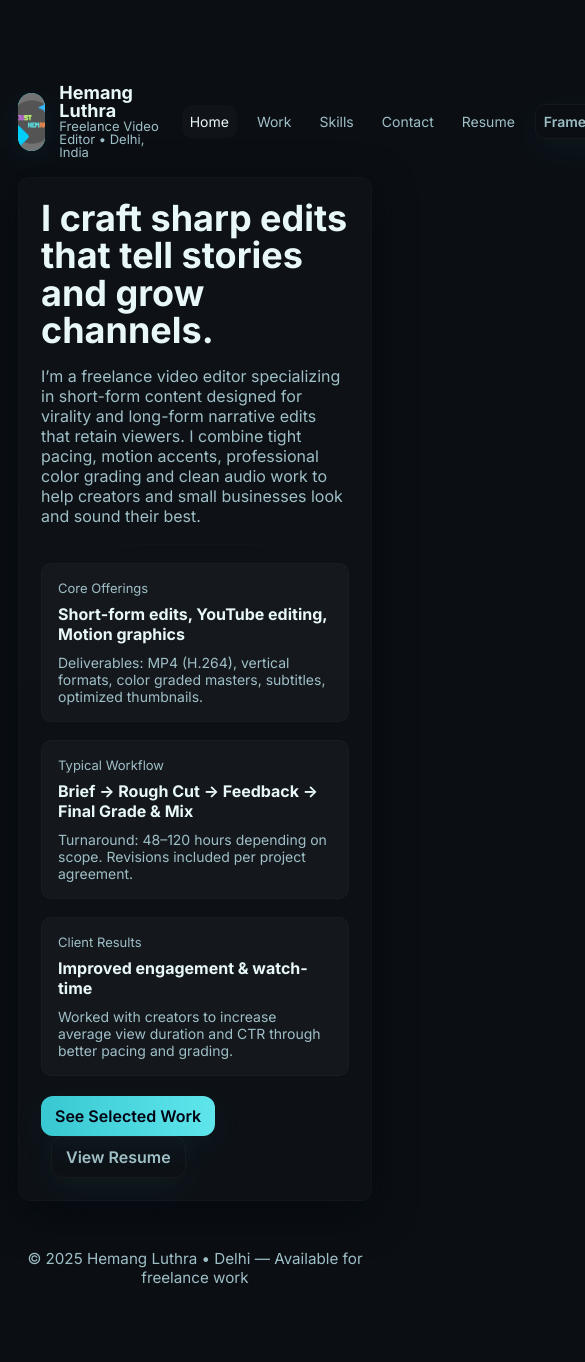
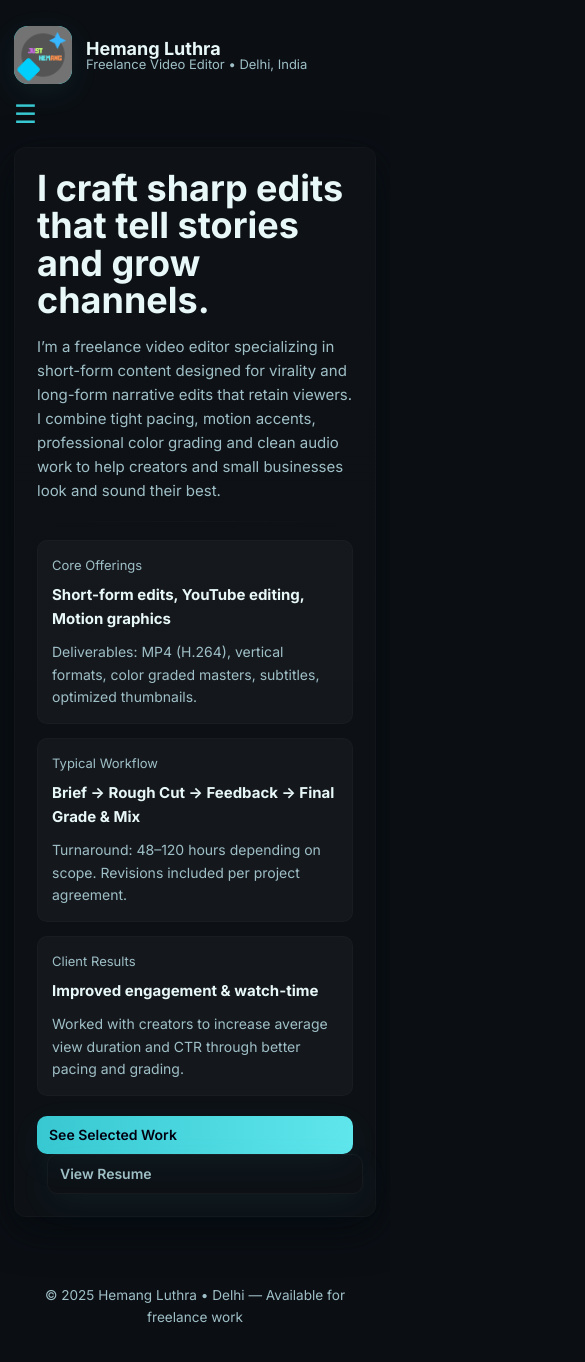
Before and after one commit to Hemang-Luthra/justhemang, a plain HTML site: page index.html in a window 390 px wide. Shown: the top 1362 px of the page, 585 px wide, since content can reach past the window. Before the commit the page ends 1317 px from the top, so only its background shows below. Drawn offline with Linux system fonts and the light colour scheme.

Commit message:
Add files via upload

```diff
--- a/index.html
+++ b/index.html
@@ -8,13 +8,18 @@
 <div class="who"><div class="name">Hemang Luthra</div><div class="role">Freelance Video Editor • Delhi, India</div></div></div>
 
 <nav class="nav">
-  <a href="index.html">Home</a>
-  <a href="work.html">Work</a>
-  <a href="skills.html">Skills</a>
-  <a href="contact.html">Contact</a>
-  <a href="resume.html">Resume</a>
-  <a class="btn ghost" href="https://www.framefolio.in/justhemang" target="_blank" rel="noreferrer">Framefolio</a>
+<nav class="nav">
+  <div class="nav-toggle" id="navToggle">☰</div>
+  <div class="nav-links" id="navLinks">
+    <a href="index.html">Home</a>
+    <a href="work.html">Work</a>
+    <a href="skills.html">Skills</a>
+    <a href="contact.html">Contact</a>
+    <a href="resume.html">Resume</a>
+    <a class="btn ghost" href="https://www.framefolio.in/justhemang" target="_blank">Framefolio</a>
+  </div>
 </nav>
+
 
     </header>
 
--- a/script.js
+++ b/script.js
@@ -10,3 +10,12 @@ document.addEventListener('DOMContentLoaded', ()=>{
     if(a.getAttribute('href') === path) a.classList.add('active');
   });
 });
+// Mobile nav toggle
+const navToggle = document.getElementById('navToggle');
+const navLinks = document.getElementById('navLinks');
+
+if (navToggle && navLinks) {
+  navToggle.addEventListener('click', () => {
+    navLinks.classList.toggle('open');
+  });
+}
--- a/styles.css
+++ b/styles.css
@@ -93,3 +93,141 @@ a{color:var(--accent);text-decoration:none}
   opacity: 0.9;
   transition: opacity 0.2s ease;
 }
+/* ============================= */
+/* 📱 MOBILE OPTIMIZATION BELOW  */
+/* ============================= */
+@media (max-width: 768px) {
+
+  body {
+    font-size: 15px;
+    line-height: 1.6;
+    padding: 0;
+  }
+
+  .container {
+    padding: 14px;
+    margin: 0 auto;
+  }
+
+  .header {
+    flex-direction: column;
+    align-items: flex-start;
+    gap: 10px;
+    padding: 12px 0;
+  }
+
+  .nav {
+    flex-wrap: wrap;
+    justify-content: flex-start;
+    gap: 8px;
+  }
+
+  .nav a,
+  .btn {
+    font-size: 14px;
+    padding: 8px 12px;
+    border-radius: 10px;
+  }
+
+  .btn {
+    width: 100%;
+    text-align: center;
+  }
+
+  .hero {
+    grid-template-columns: 1fr;
+    gap: 18px;
+  }
+
+  .lead {
+    max-width: 100%;
+    font-size: 15px;
+  }
+
+  .grid {
+    grid-template-columns: 1fr;
+    gap: 14px;
+  }
+
+  .card {
+    padding: 14px;
+  }
+
+  h1, h2, h3 {
+    font-size: 1.3rem;
+    line-height: 1.3;
+  }
+
+  iframe {
+    height: 380px;
+  }
+
+  form input, form textarea {
+    font-size: 15px;
+  }
+
+  .footer {
+    font-size: 0.85rem;
+    text-align: center;
+    padding: 20px 0;
+  }
+}
+/* ============================= */
+/* 📱 HAMBURGER MENU STYLES     */
+/* ============================= */
+
+.nav {
+  position: relative;
+  display: flex;
+  flex-wrap: wrap;
+  align-items: center;
+  justify-content: space-between;
+}
+
+.nav-toggle {
+  display: none;
+  font-size: 1.6rem;
+  cursor: pointer;
+  color: var(--accent);
+  user-select: none;
+}
+
+.nav-links {
+  display: flex;
+  gap: 12px;
+  align-items: center;
+  flex-wrap: wrap;
+}
+
+/* Mobile behavior */
+@media (max-width: 768px) {
+  .nav-toggle {
+    display: block;
+  }
+
+  .nav-links {
+    display: none;
+    flex-direction: column;
+    width: 100%;
+    background: rgba(255,255,255,0.02);
+    border-radius: 12px;
+    padding: 10px 0;
+    margin-top: 10px;
+    box-shadow: 0 8px 30px rgba(3,8,14,0.7);
+  }
+
+  .nav-links.open {
+    display: flex;
+  }
+
+  .nav-links a {
+    padding: 10px;
+    width: 100%;
+    text-align: center;
+  }
+
+  .nav-links .btn {
+    margin: 8px auto;
+    width: 90%;
+  }
+}
```
Also changed, not shown: contact.html (+10 -6 lines), resume.html (+10 -6 lines), skills.html (+10 -6 lines), work.html (+10 -6 lines).
